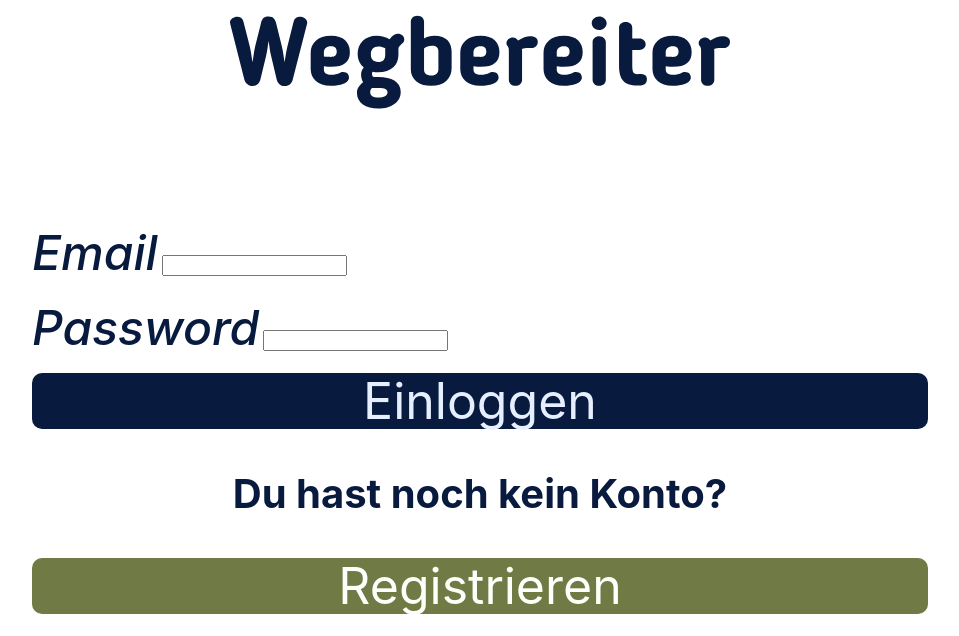
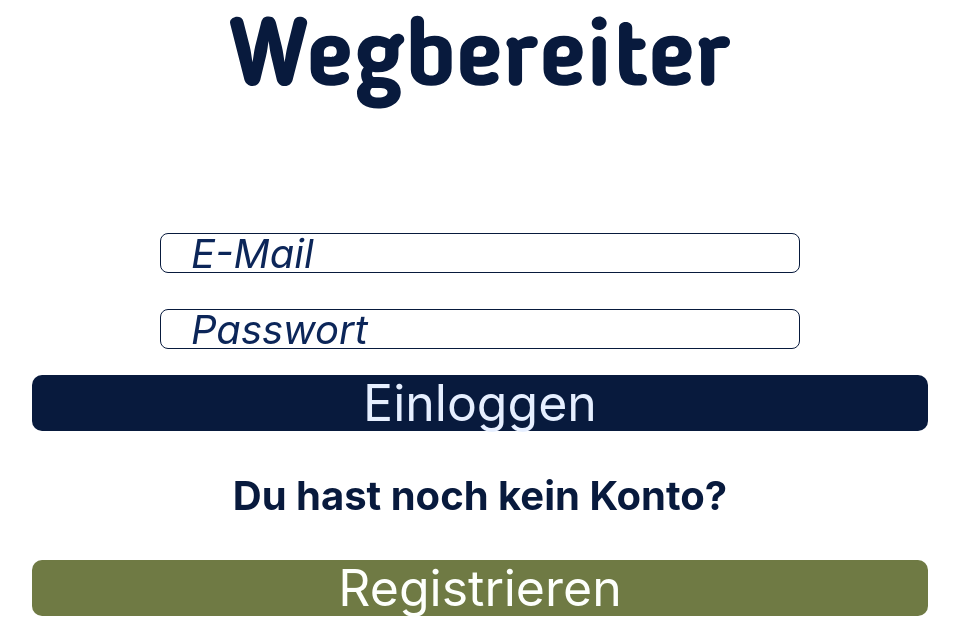
Before and after one commit to stephr8/im4, a PHP site: page /login.html in a window 1280 px wide. Shown: the part 648-1284 px from the top of the page, without its empty margins (160-1119 px from the left). Before the commit the page ends 1262 px from the top, so only its background shows below. Run offline with PHP 8.4, Linux system fonts and the light colour scheme.

Commit message:
<form funktionierend

```diff
--- a/css/style.css
+++ b/css/style.css
@@ -54,6 +54,13 @@ line-height: normal;
 
 }
 
+form {
+  display: flex;
+  flex-direction: column;
+  align-items: center;
+  justify-content: center;
+}
+
 
 button {
   padding: 8px 16px;
--- a/login.html
+++ b/login.html
@@ -14,7 +14,7 @@
   </div>
 
 
-<form id="loginForm">
+<!-- <form id="loginForm">
       <div>
         <label>Email</label>
         <input type="email" id="email" required />
@@ -24,17 +24,18 @@
         <input type="password" id="password" required />
       </div>
         <main-button class="mainButton" type="submit">Einloggen</main-button>
-    </form>
+    </form> -->
 
 
-    <!-- <form id="loginForm">
+<form id="loginForm">
       <div>
 <main-input class="mainInput" type="email" placeholder="E-Mail"></main-input>
       </div>
       <div>
 <main-input class="mainInput" type="password" placeholder="Passwort"></main-input>
       </div>
-    </form> -->
+      <main-button class="mainButton" type="submit">Einloggen</main-button>
+    </form>
 
 
 
```
